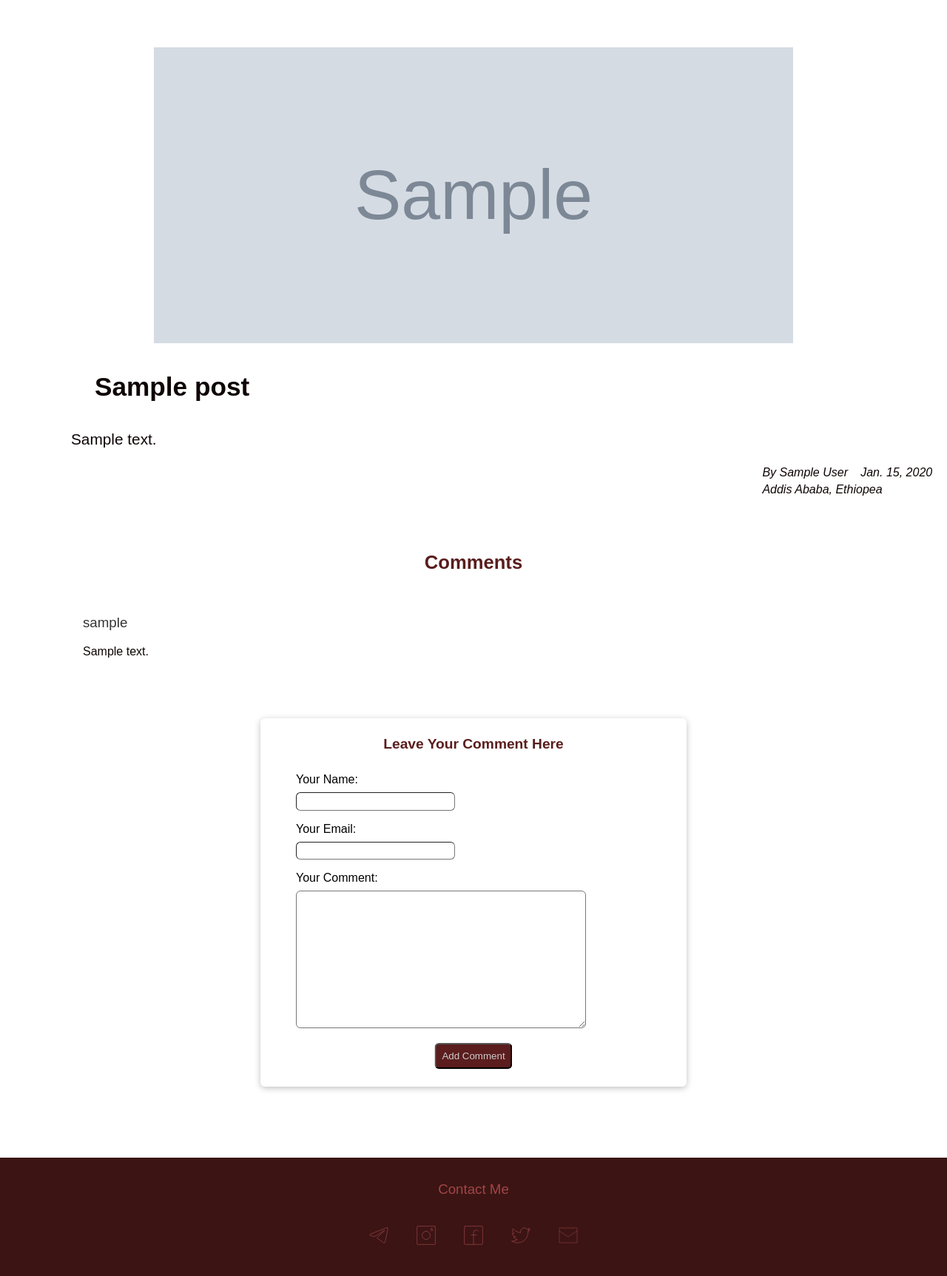
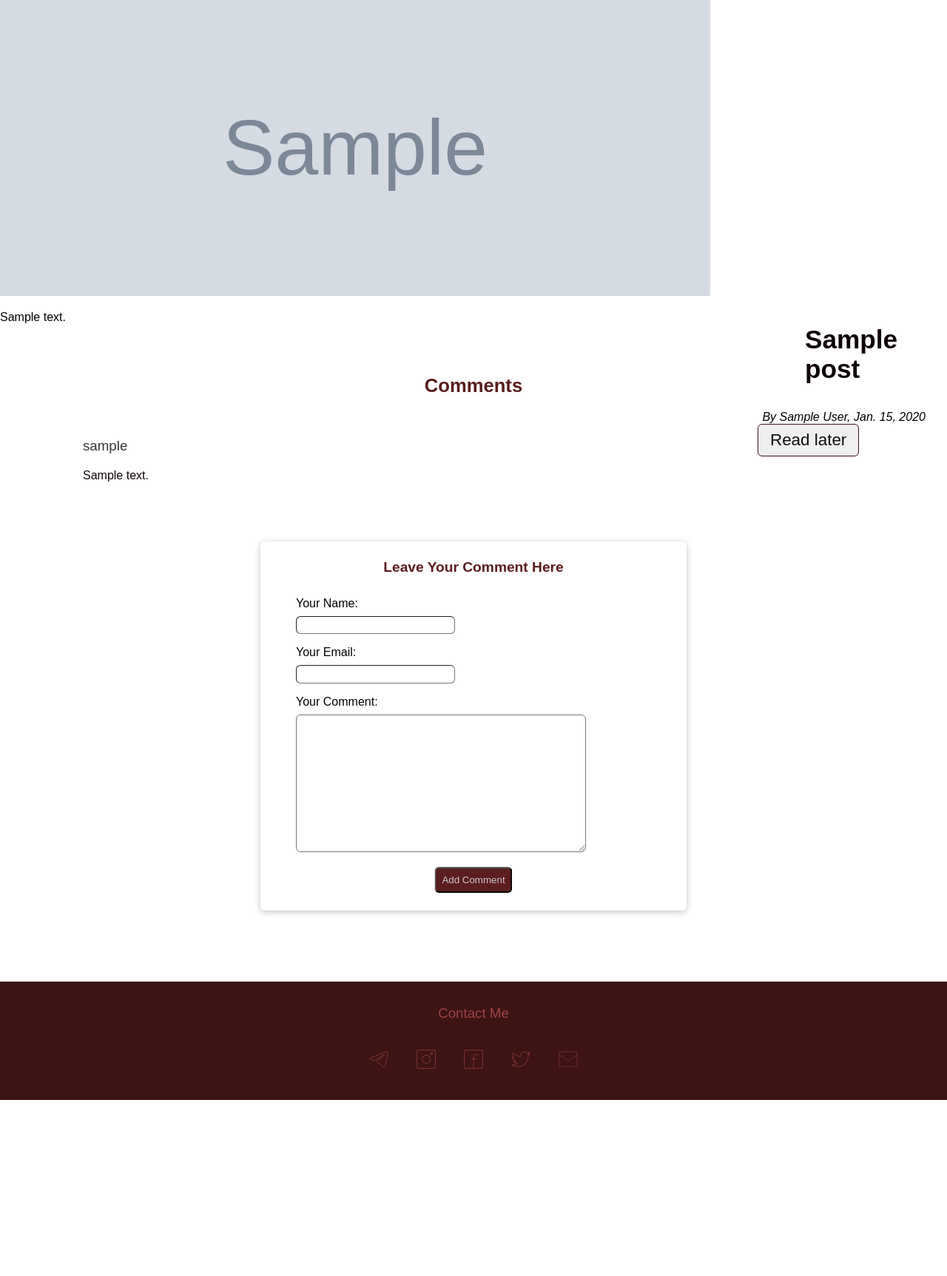
Before and after one commit to Samuel-Tefera/my-site, a Django app: the page made by blog/templates/blog/post-detail.html in a window 1280 px wide. Shown: the part 80-1805 px from the top of the page at 74% size. After the commit the page ends 1567 px from the top, so only its background shows below. Run offline with Django 5.2, Linux system fonts and the light colour scheme; tables that the repository leaves empty hold one stand-in row (values such as "Sample post").

Commit message:
update post detail page add read later btn removed from includes template

```diff
--- a/blog/templates/blog/includes/includes.html
+++ b/blog/templates/blog/includes/includes.html
@@ -6,7 +6,6 @@
         <h3 class="post-title">{{post.title}}</h3>
         <p class="post-text">{{post.explicit}}</p>
         <div class="more__post_info">
-            <a class="read-later" href="{% url "post-detail" post.slug %}">Read later</a>
             <a class="more-btn" href="{% url "post-detail" post.slug %}">Read more &rightarrow;</a>
         </div>
     </div>
--- a/blog/templates/blog/post-detail.html
+++ b/blog/templates/blog/post-detail.html
@@ -14,17 +14,23 @@
             <a href="#comment-from">Fix</a>
         </div>
     {% endif %}
-    <section class="about-post">
+    <section class="post-detail">
+        <div class="post-header">
             <img class="post-img" src="{{post.image.url}}" alt="{{post.title}}">
-        <div class="post-content">
-            <h3 class="post-title">{{post.title}}</h3>
-            {{post.content | linebreaks}}
             <div class="post-info">
-                <p>By {{post.author}}</p>
-                <p>{{post.date}}</p>
-                <p>Addis Ababa, Ethiopea</p>
+                <h3 class="post-title">{{post.title}}</h3>
+                <p>By {{post.author}}, {{post.date}}</p>
+                <form action="/stored-post" method="POST">
+                    {%csrf_token%}
+                    <input type="hidden" value="{{post.id}}" name="post-id"></input>
+                    <button class="read-later">{% if saved_for_later %}
+                            Remove from 'Read later' list
+                        {% else %}Read later
+                        {% endif %}</button>
+                </form>
             </div>
-        <div>
+        </div>
+        {{post.content | linebreaks}}
     </section>
     <section class="comment-section">
         <h2 class="">Comments</h2>
```
Also changed, not shown: blog/templates/blog/stored-post.html (+9 -8 lines).
